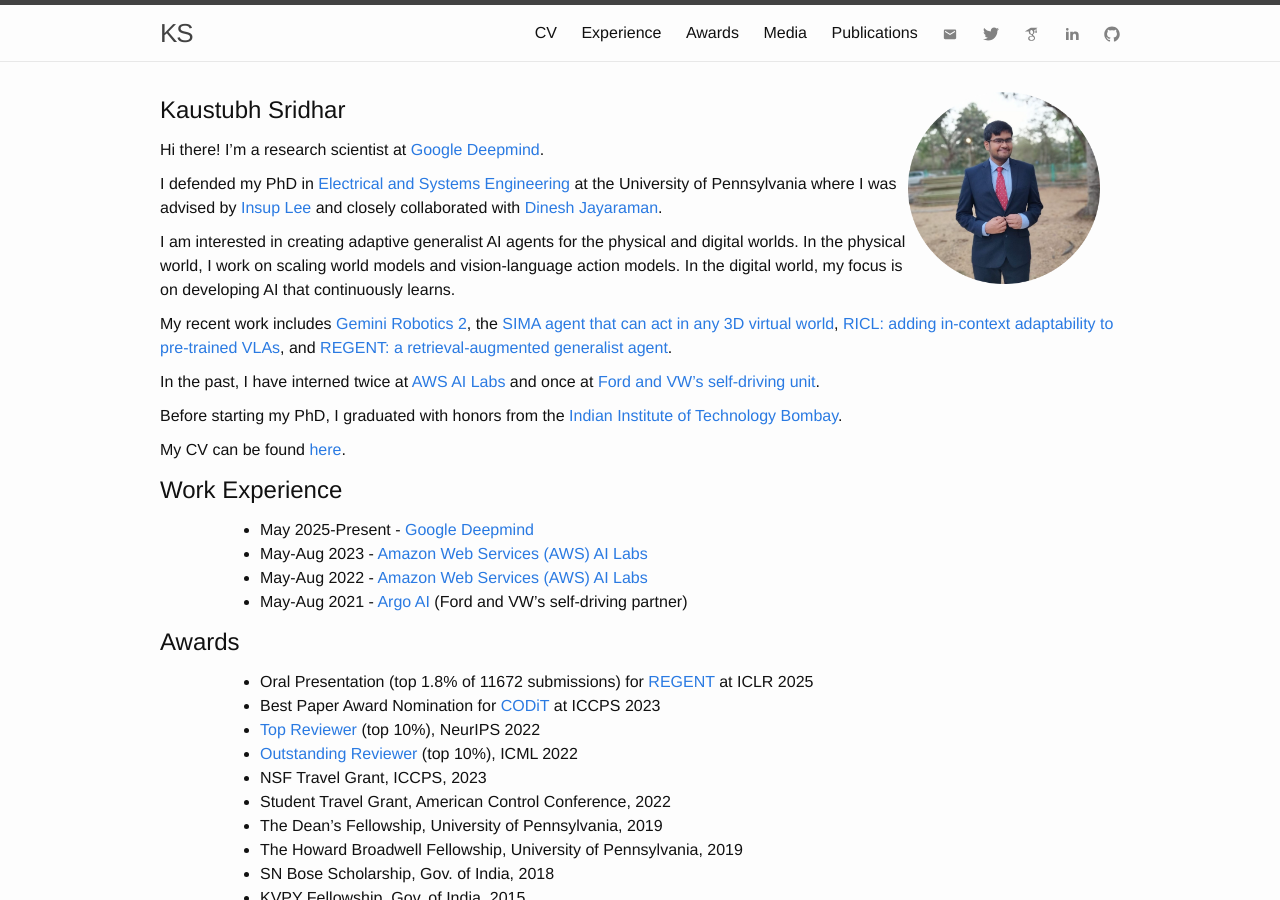
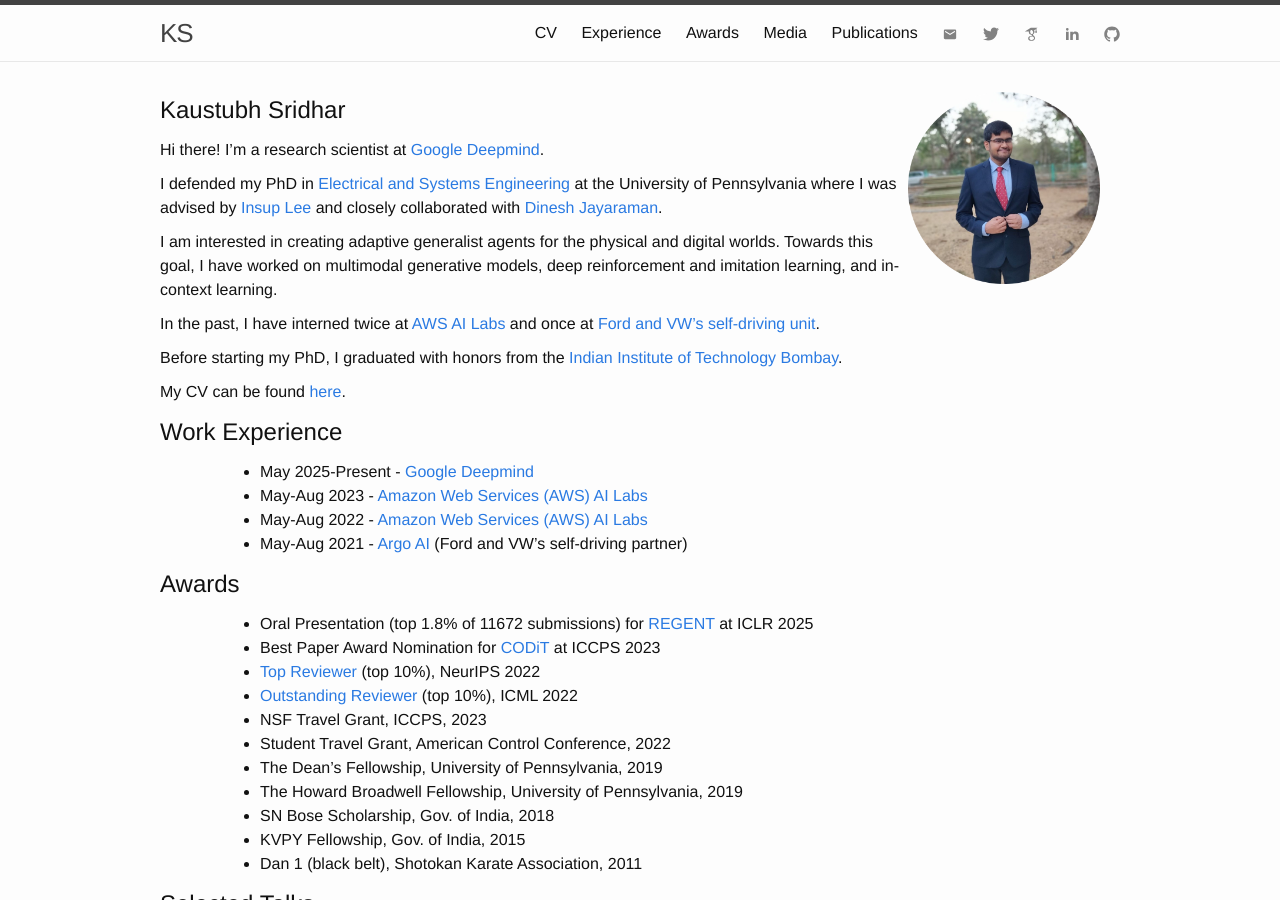
Before and after one commit to kaustubhsridhar/kaustubhsridhar.github.io, a Jekyll site: the page built from index.md, in a window 1280 px wide and 900 px high. Built offline with Jekyll 4.4.1, drawn with Linux system fonts in a browser that asks for light colours; nearby versions of some CDN libraries.

Commit message:
Revise index.md

```diff
--- a/index.md
+++ b/index.md
@@ -13,10 +13,11 @@ Hi there! I'm a research scientist at <a href="https://deepmind.google/">Google
 I defended my PhD in <a href="https://www.ese.upenn.edu/">Electrical and Systems Engineering</a> at the University of Pennsylvania where I was advised by <a href="https://www.cis.upenn.edu/~lee/home/index.shtml">Insup Lee</a> and closely collaborated with <a href="https://www.seas.upenn.edu/~dineshj/">Dinesh Jayaraman</a>.
 
 <!--I am interested in creating adaptive generalist agents that are parameter- and sample-efficient, for the digital and physical worlds. Towards this goal, I have worked on generative models and in-context learning, deep reinforcement and imitation learning (particularly from large offline datasets), and robust deep learning.-->
-I am interested in creating adaptive generalist AI agents for the physical and digital worlds. In the physical world, I work on scaling world models and vision-language action models. In the digital world, my focus is on developing AI that continuously learns.
+<!--I am interested in creating adaptive generalist AI agents for the physical and digital worlds. In the physical world, I work on scaling world models and vision-language action models. In the digital world, my focus is on developing AI that continuously learns.-->
+I am interested in creating adaptive generalist agents for the physical and digital worlds. Towards this goal, I have worked on multimodal generative models, deep reinforcement and imitation learning, and in-context learning.
 
 <!--My recent work on the [SIMA agent that can act in any 3D virtual world](https://deepmind.google/blog/sima-2-an-agent-that-plays-reasons-and-learns-with-you-in-virtual-3d-worlds/), [Gemini Robotics 2](https://deepmind.google/blog/gemini-robotics-2-brings-whole-body-intelligence-to-robots/), [adding in-context adaptability to pre-trained VLAs](https://ricl-vla.github.io/), and a [retrieval-augmented generalist agent](https://kaustubhsridhar.github.io/regent-research/) directly aims for this goal.-->
-My recent work includes [Gemini Robotics 2](https://deepmind.google/blog/gemini-robotics-2-brings-whole-body-intelligence-to-robots/), the [SIMA agent that can act in any 3D virtual world](https://deepmind.google/blog/sima-2-an-agent-that-plays-reasons-and-learns-with-you-in-virtual-3d-worlds/), [RICL: adding in-context adaptability to pre-trained VLAs](https://ricl-vla.github.io/), and [REGENT: a retrieval-augmented generalist agent](https://kaustubhsridhar.github.io/regent-research/).
+<!--My recent work includes [Gemini Robotics 2](https://deepmind.google/blog/gemini-robotics-2-brings-whole-body-intelligence-to-robots/), the [SIMA agent that can act in any 3D virtual world](https://deepmind.google/blog/sima-2-an-agent-that-plays-reasons-and-learns-with-you-in-virtual-3d-worlds/), [RICL: adding in-context adaptability to pre-trained VLAs](https://ricl-vla.github.io/), and [REGENT: a retrieval-augmented generalist agent](https://kaustubhsridhar.github.io/regent-research/).-->
 
 In the past, I have interned twice at [AWS AI Labs](https://aws.amazon.com/machine-learning/ai-services/) and once at [Ford and VW's self-driving unit](https://www.argo.ai/).
 
```
